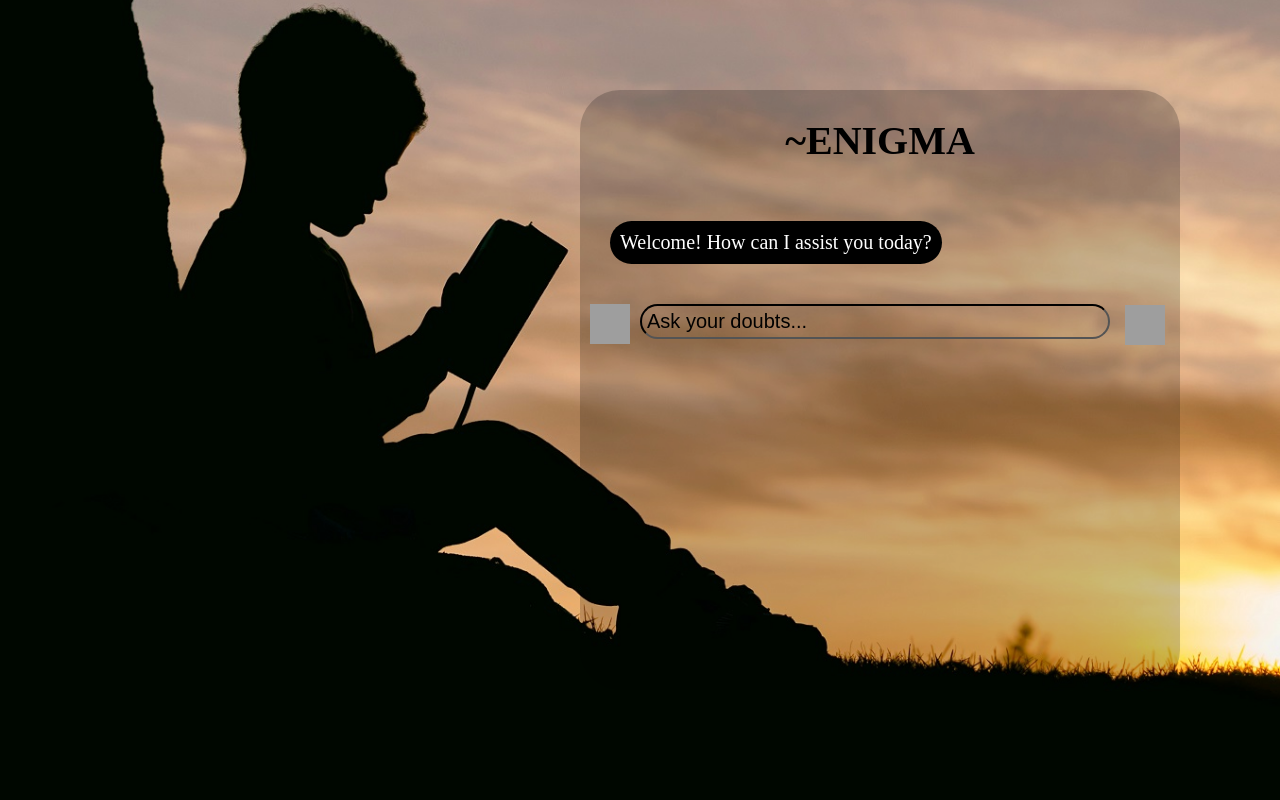
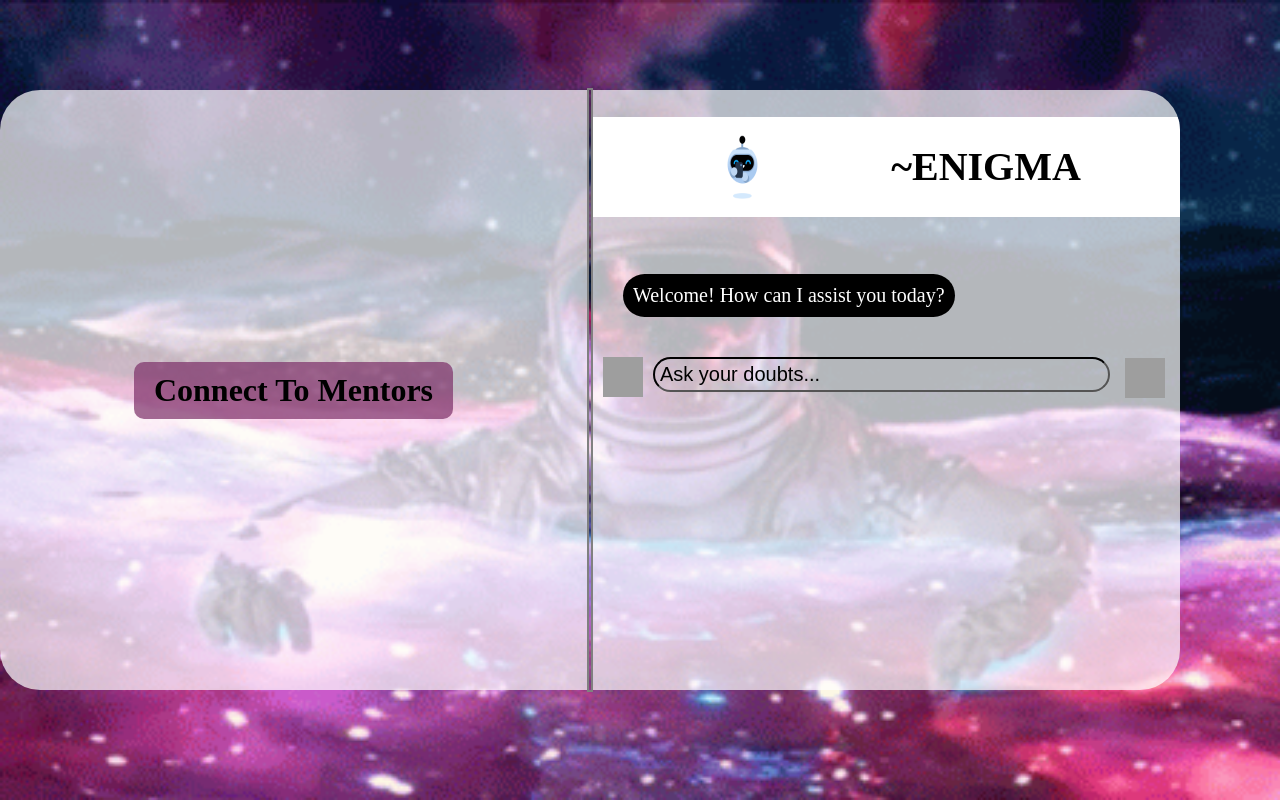
Before and after one commit to Priyanshuiiitg/Bot_part, a Flask app: page / in a window 1280 px wide. Run offline with Flask 3, Linux system fonts and the light colour scheme; grey boxes are pictures that could not be loaded.

Commit message:
added chat app

````diff
--- a/CodeBase/backend.py
+++ b/CodeBase/backend.py
@@ -1,24 +1,24 @@
-import os
 import openai
-from dotenv import load_dotenv
+# from dotenv import load_dotenv
 from flask import Flask, request, render_template, jsonify
 from flask_cors import CORS
-load_dotenv()
+# load_dotenv()
+from flask_socketio import SocketIO
 
 app = Flask(__name__)
+socketio = SocketIO(app)
 CORS(app)
 
-# Load your OpenAI API key from the .env file
-openai.api_key = os.getenv("API_KEY")
 
 @app.route("/", methods=["GET", "POST"])
 def index():
     return render_template("index.html")
 
+
 @app.route("/ask", methods=["POST"])
 def ask():
     user_input = request.form["user_input"]
-    user_input="Be an AI-powered chatbot that helps students to clear all their coding concepts and doubts, and provides personalized learning resources based on their level of understanding. ....Now the coding  queries starts : ```"+user_input+"```"
+    user_input = "Be an AI-powered chatbot that helps students to clear all their coding concepts and doubts, and provides personalized learning resources based on their level of understanding. ....Now the coding  queries starts : ```"+user_input+"```"
 
     # # Send user input to OpenAI GPT-3 model
     # response = openai.Completion.create(
@@ -28,9 +28,9 @@ def ask():
     # )
     from bardapi import Bard
 
-
-    bard = Bard(token='bQgxCfPTL1GwyoIr0s7tme5TDIaKrFwFVPY2pby6H6Sg1vnto5CbPmaau7Q06nFs6SI3fg.')
-    response=bard.get_answer(user_input)['content']
+    bard = Bard(
+        token='bgiQzwQ1NdIDFILGV4R89XI72r8EhpXOqW0ns145EyddnZlBAsOD4T4Y7V43Arg_0BUSVA.')
+    response = bard.get_answer(user_input)['content']
     print(response)
     print(type(response))
 
@@ -38,7 +38,8 @@ def ask():
 
     from bardapi import Bard
 
-    bard = Bard(token='bQgxCfPTL1GwyoIr0s7tme5TDIaKrFwFVPY2pby6H6Sg1vnto5CbPmaau7Q06nFs6SI3fg.')
+    bard = Bard(
+        token='bgiQzwQ1NdIDFILGV4R89XI72r8EhpXOqW0ns145EyddnZlBAsOD4T4Y7V43Arg_0BUSVA.')
     audio = bard.speech(response)
     with open("speech.mp3", "wb") as f:
         f.write(bytes(audio['audio']))
@@ -50,29 +51,33 @@ ALLOWED_EXTENSIONS = {'jpg', 'jpeg', 'png', 'gif'}
 
 app.config['UPLOAD_FOLDER'] = UPLOAD_FOLDER
 
+
 def allowed_file(filename):
     return '.' in filename and filename.rsplit('.', 1)[1].lower() in ALLOWED_EXTENSIONS
+
 
 @app.route('/upload', methods=['POST'])
 def upload_file():
     try:
         uploaded_file = request.files['image']
 
-
         if 'image' not in request.files or not uploaded_file:
             return jsonify({'error': 'No file selected'})
 
         if uploaded_file and allowed_file(uploaded_file.filename):
             # Save the uploaded file to the UPLOAD_FOLDER
-            filename = os.path.join(app.config['UPLOAD_FOLDER'], uploaded_file.filename)
+            filename = os.path.join(
+                app.config['UPLOAD_FOLDER'], uploaded_file.filename)
             uploaded_file.save(filename)
 
             # You can perform further processing here if needed
             # print(uploaded_file.filename)
             from bardapi import Bard
-            bard=Bard(token='bQgxCfPTL1GwyoIr0s7tme5TDIaKrFwFVPY2pby6H6Sg1vnto5CbPmaau7Q06nFs6SI3fg.')
-            image=open(uploaded_file.filename,'rb').read()
-            answer=bard.ask_about_image("what is in image or what is solution of this image and give answers in 4-5 lines",image)
+            bard = Bard(
+                token='bgiQzwQ1NdIDFILGV4R89XI72r8EhpXOqW0ns145EyddnZlBAsOD4T4Y7V43Arg_0BUSVA.')
+            image = open(uploaded_file.filename, 'rb').read()
+            answer = bard.ask_about_image(
+                "what is in image or what is solution of this image and give answers in 4-5 lines", image)
             print(answer['content'])
             return jsonify({'message': answer['content']})
         else:
@@ -81,5 +86,6 @@ def upload_file():
     except Exception as e:
         return jsonify({'error': str(e)})
 
+
 if __name__ == "__main__":
-    app.run(debug=True)
+    socketio.run(app, port=5500, debug=True)
--- a/CodeBase/static/style.css
+++ b/CodeBase/static/style.css
@@ -1,5 +1,5 @@
 body {
-    background-image: url('../static/hell.jpg'); /* Replace 'your-background-image.jpg' with your image file path */
+  background-image: url("../static/back1.gif"); /* Replace 'your-background-image.jpg' with your image file path */
   background-size: cover;
   background-repeat: no-repeat;
   background-attachment: fixed;
@@ -7,15 +7,14 @@ body {
   padding: 0; /* Remove default body padding */
 }
 .chat-container {
-
-    background-image: url('../static/hell.jpg'); /* Use the same background image as the body */
+  background-image: url("../static/back1.gif"); /* Use the same background image as the body */
   background-size: cover; /* Cover the chatbot container with the background image */
   background-repeat: no-repeat;
   background-position: center center; /* Center the background image */
   width: 100%; /* Ensure the chatbot container covers the entire viewport width */
   height: 100vh; /* Match the viewport height */
   display: flex;
-    justify-content: flex-end; /* Move content to the right */
+  justify-content: center; /* Move content to the right */
   align-items: center;
   position: relative; /* Ensure the chatbot content is positioned relative to this container */
   z-index: 1; /* Ensure the chatbot content is above the background image */
@@ -24,14 +23,11 @@ body {
   box-sizing: border-box; /* Include padding in the width calculation */
 }
 
-
 .chat-box {
-
   width: 600px;
-    background-color:  rgba(0, 0, 0, 0.2);
+  background-color: rgba(255, 255, 255, 0.7);
   /* border: 1px solid black; */
   /* box-shadow: 0 2px 4px rgba(0, 0, 0, 0.1); */
-    border-radius: 40px;
   overflow-y: auto; /* Add vertical scroll bar when content overflows vertically */
   overflow-x: hidden; /* Hide horizontal scroll bar (if any) */
   /* overflow: hidden; */
@@ -39,8 +35,55 @@ body {
   scrollbar-width: none; /* Firefox */
   -ms-overflow-style: none; /* IE/Edge */
 }
+
+.left-box {
+  border-radius: 40px 0px 0px 40px;
+  display: flex;
+  justify-content: center;
+  align-items: center;
+}
+
+.connect-mentors-btn {
+  background-color: rgba(125, 47, 104, 0.7);
+  color: #000;
+  padding: 10px 20px;
+  border-radius: 10px;
+  text-decoration: none;
+}
+a:link {
+  color: black;
+  /* background-color: transparent; */
+  text-decoration: none;
+}
+.connect-mentors-btn :hover {
+  background-color: rgba(125, 47, 110, 0.7);
+  color: #fff;
+  padding: 10px 10px;
+  border-radius: 10px;
+  text-decoration: none;
+}
+
+.right-box {
+  border-radius: 0px 40px 40px 0px;
+}
+
+.verticle-line {
+  width: 2px;
+  height: 600px;
+  border: 2px solid gray;
+}
+
+.chat-heading {
+  text-align: center;
+  color: black;
+  font-size: 40px;
+  display: flex;
+  justify-content: space-evenly;
+  align-items: center;
+  background-color: #fff;
+}
+
 .chat-message {
-
   color: white;
   /* text-align: right; */
   font-size: 20px;
@@ -51,7 +94,6 @@ body {
 }
 
 .bot-message {
-
   background-color: black;
   color: #fff;
   font-size: 20px;
@@ -64,7 +106,6 @@ body {
 }
 
 .user-input {
-
   display: flex;
   font-size: 20px;
   border: none;
@@ -75,7 +116,6 @@ height: 35px;
 }
 
 #user-input {
-
   flex-grow: 1;
   font-size: 20px;
   background-color: transparent;
@@ -103,13 +143,13 @@ height: 35px;
 }
 
 #send-button:hover {
-    background-color: transparent
+  background-color: transparent;
 }
-.olc::placeholder{
+.olc::placeholder {
   font-size: 20px;
   color: black;
 }
-.user-message{
+.user-message {
   float: right;
   background-color: black;
   color: #fff;
--- a/CodeBase/templates/index.html
+++ b/CodeBase/templates/index.html
@@ -1,5 +1,6 @@
 <!DOCTYPE html>
 <html lang="en">
+
 <head>
     <meta charset="UTF-8">
     <meta name="viewport" content="width=device-width, initial-scale=1.0">
@@ -7,15 +8,23 @@
     <!-- <script src="https://cdnjs.cloudflare.com/ajax/libs/jquery/3.7.1/jquery.min.js"></script> -->
     <title>Chatbot</title>
 </head>
-<body >
+
+<body>
 
 
 
     <div class="chat-container">
 
-        <div class="chat-box">
+        <div class="chat-box left-box">
 
-            <h1 style="text-align: center; color: black; font-size: 40px;">~ENIGMA</h1>
+            <h1 class="connect-mentors-btn"><a href="http://localhost:3000"> Connect To Mentors </a></h1>
+        </div>
+
+        <div class="verticle-line"></div>
+
+        <div class="chat-box right-box">
+            <h1 class="chat-heading"><img style="width: 100px; height: 100px;" src="../static/robo.gif" alt="robot" />
+                ~ENIGMA</h1>
             <div class="chat-message" id="chat-log">
 
                 <div class="bot-message">Welcome! How can I assist you today?</div>
@@ -24,28 +33,21 @@
 
             </div>
 
-
-
             <div class="user-input">
                 <div>
-
-
                     <label for="image-input" style="cursor: pointer;">
-                        <img style="padding-right: 10px; margin-bottom: 5px;" id="upload-image" width="40" height="40" src="https://img.icons8.com/external-kiranshastry-solid-kiranshastry/64/external-image-multimedia-kiranshastry-solid-kiranshastry-1.png" alt="external-image-multimedia-kiranshastry-solid-kiranshastry-1"/>
+                        <img style="padding-right: 10px; margin-bottom: 5px;" id="upload-image" width="40" height="40"
+                            src="https://img.icons8.com/external-kiranshastry-solid-kiranshastry/64/external-image-multimedia-kiranshastry-solid-kiranshastry-1.png"
+                            alt="external-image-multimedia-kiranshastry-solid-kiranshastry-1" />
                     </label>
-
                     <!-- Input field for selecting an image file (hidden) -->
                     <input type="file" id="image-input" accept="image/*" style="display: none;">
-
-
                     <div style="background-color: wheat;" id="status"></div>
-
-
-
-
                 </div><input class="olc" type="text" id="user-input" placeholder="Ask your doubts..." autofocus>
                 <!-- <button id="speech-button"><i class="fas fa-microphone"></i></button> -->
-             <img id="send-button" width="40" height="40" src="https://img.icons8.com/puffy/64/experimental-enter-2-puffy.png" alt="experimental-enter-2-puffy"/>
+                <img id="send-button" width="40" height="40"
+                    src="https://img.icons8.com/puffy/64/experimental-enter-2-puffy.png"
+                    alt="experimental-enter-2-puffy" />
 
 
             </div>
@@ -53,6 +55,9 @@
     </div>
 
 
+
+
     <script src="../static/script.js"></script>
 </body>
+
 </html>
````
Also changed, not shown: CodeBase/templates/hell.html (deleted, +0 -11 lines), CodeBase/static/back1.gif (added), CodeBase/static/robo.gif (renamed from CodeBase/templates/robo.gif), 1 other file. Lines whose indentation alone changed are shown as unchanged.
